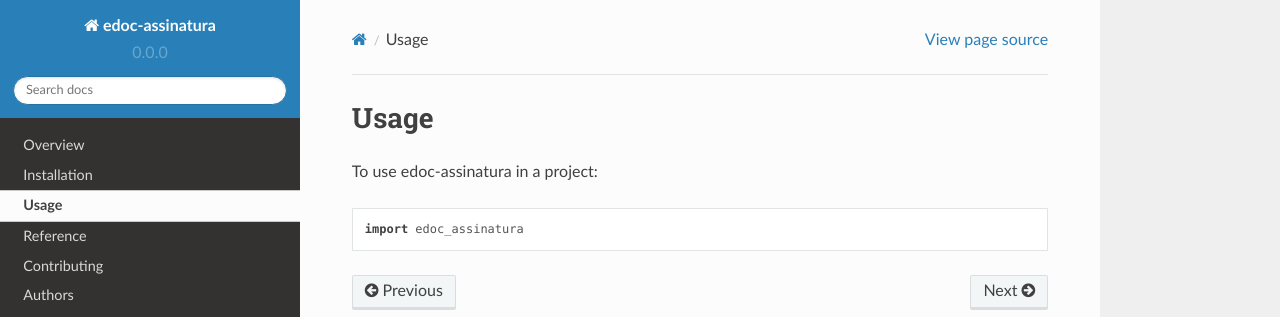
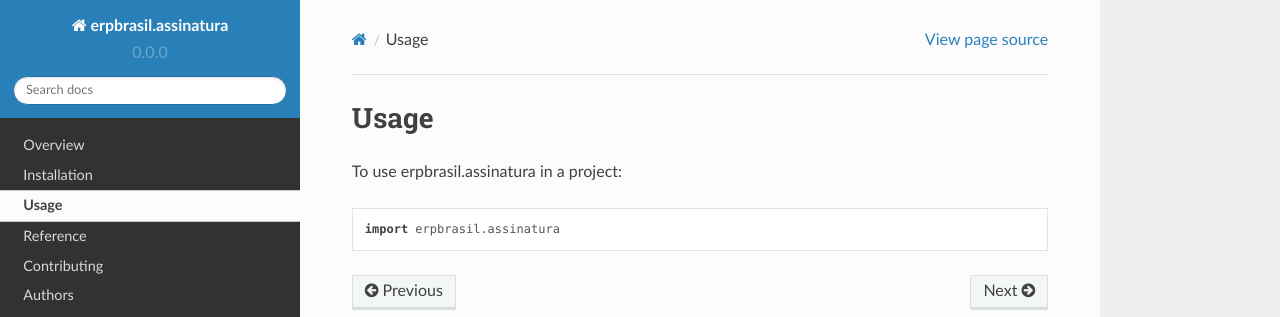
Before and after one commit to erpbrasil/erpbrasil.assinatura, a Sphinx documentation site: the page built from docs/usage.rst, in a window 1280 px wide. Shown: the top 317 px of the page. Built offline with Sphinx 7.4.7 and the Read the Docs theme 2.0.0, drawn with Linux system fonts in a browser that asks for light colours.

Commit message:
[REF] Renomeando a biblioteca
Signed-off-by: Luis Felipe Mileo <mileo@kmee.com.br>

```diff
--- a/docs/conf.py
+++ b/docs/conf.py
@@ -22,7 +22,7 @@ if os.getenv('SPELLCHECK'):
 
 source_suffix = '.rst'
 master_doc = 'index'
-project = 'edoc-assinatura'
+project = 'erpbrasil.assinatura'
 year = '2019'
 author = 'Luis Felipe Mileo'
 copyright = '{0}, {1}'.format(year, author)
@@ -31,8 +31,8 @@ version = release = '0.0.0'
 pygments_style = 'trac'
 templates_path = ['.']
 extlinks = {
-    'issue': ('https://github.com/python-edoc/edoc-assinatura/issues/%s', '#'),
-    'pr': ('https://github.com/python-edoc/edoc-assinatura/pull/%s', 'PR #'),
+    'issue': ('https://github.com/erpbrasil/erpbrasil.assinatura//issues/%s', '#'),
+    'pr': ('https://github.com/erpbrasil/erpbrasil.assinatura/pull/%s', 'PR #'),
 }
 # on_rtd is whether we are on readthedocs.org
 on_rtd = os.environ.get('READTHEDOCS', None) == 'True'
--- a/docs/installation.rst
+++ b/docs/installation.rst
@@ -4,4 +4,4 @@ Installation
 
 At the command line::
 
-    pip install edoc-assinatura
+    pip install erpbrasil.assinatura
--- a/docs/reference/edoc_assinatura.rst
+++ b/docs/reference/edoc_assinatura.rst
@@ -3,7 +3,7 @@ edoc_assinatura
 
 .. testsetup::
 
-    from edoc_assinatura import *
+    from erpbrasil.assinatura import *
 
-.. automodule:: edoc_assinatura
+.. automodule:: erpbrasil.assinatura
     :members:
--- a/docs/reference/index.rst
+++ b/docs/reference/index.rst
@@ -4,4 +4,4 @@ Reference
 .. toctree::
     :glob:
 
-    edoc_assinatura*
+    erpbrasil.assinatura*
--- a/docs/usage.rst
+++ b/docs/usage.rst
@@ -2,6 +2,6 @@
 Usage
 =====
 
-To use edoc-assinatura in a project::
+To use erpbrasil.assinatura in a project::
 
-	import edoc_assinatura
+	import erpbrasil.assinatura
--- a/setup.cfg
+++ b/setup.cfg
@@ -25,8 +25,8 @@ addopts =
 [isort]
 force_single_line = True
 line_length = 120
-known_first_party = edoc_assinatura
+known_first_party = erpbrasil.assinatura
 default_section = THIRDPARTY
-forced_separate = test_edoc_assinatura
+forced_separate = test_erpbrasil.assinatura
 not_skip = __init__.py
 skip = migrations
```
Also changed, not shown: CONTRIBUTING.rst (+8 -8 lines), README.rst (+20 -20 lines), setup.py (+4 -4 lines), .bumpversion.cfg, 7 other files.
